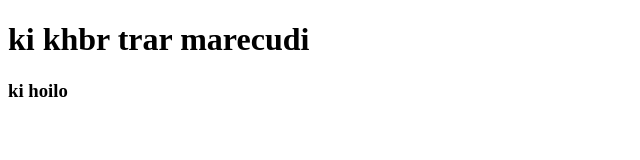
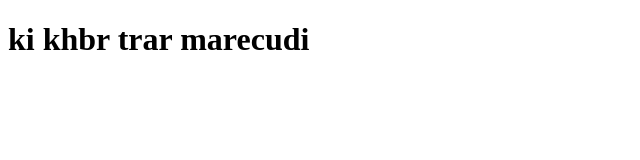
Before and after one commit to 44Shakib/My-third-repo, a plain HTML site: page index.html in a window 1280 px wide. Shown: the full height of the page, 0-640 px from the left. Drawn offline with Linux system fonts and the light colour scheme.

Commit message:
change header

```diff
--- a/index.html
+++ b/index.html
@@ -9,6 +9,6 @@
 </head>
 <body>
     <h1>ki khbr trar marecudi</h1>
-    <h3>ki hoilo</h3>
+
 </body>
 </html>
```
